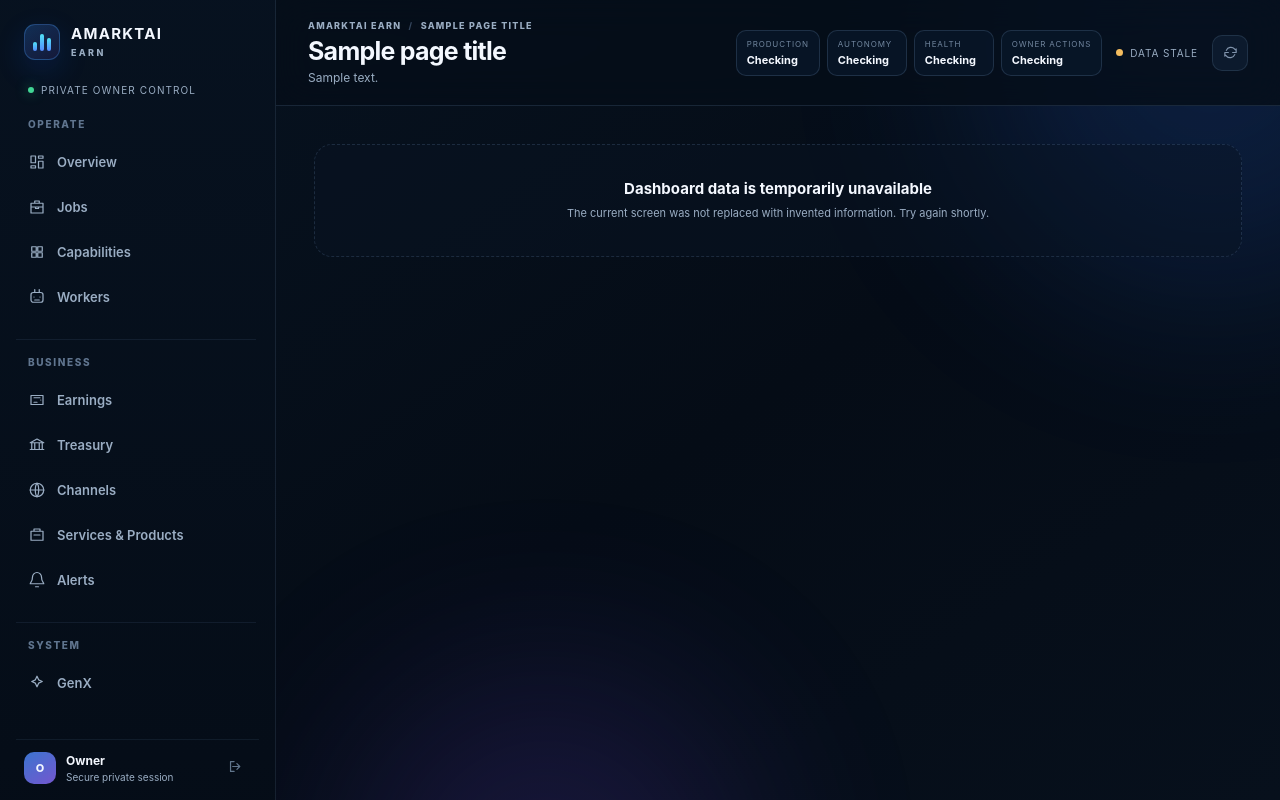
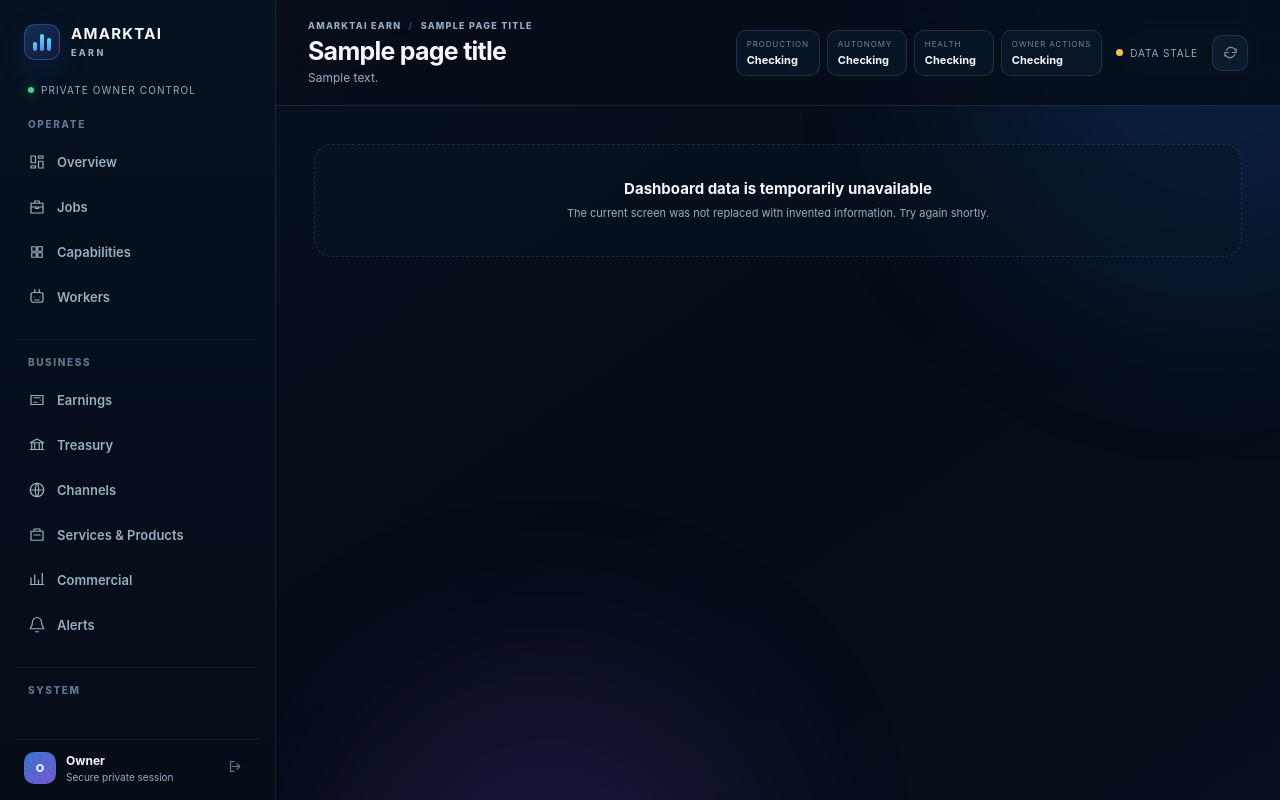
Before and after one commit to amarktainetwork-blip/Amarktai-Earn, a Django app: template control/templates/control/operations.html in a window 1280 px wide. Run offline with Django 5.2, Linux system fonts and the light colour scheme; the template is opened without the code that fills it: most values are stand-ins (such as "Sample title", 1, 10 or a date in 2020).

Commit message:
feat: add owner commercial control centre

```diff
--- a/control/static/control/app.js
+++ b/control/static/control/app.js
@@ -16,7 +16,7 @@
     money: ["overview", "earnings", "treasury", "markets", "performance"],
     treasury: ["overview", "earnings", "treasury", "accounts"],
     markets: ["markets", "accounts"], channels: ["markets", "accounts"],
-    services: ["factory"], genx: ["genx"], audit: ["logs"], alerts: ["alerts"],
+    services: ["factory"], commercial: ["commercial"], genx: ["genx"], audit: ["logs"], alerts: ["alerts"],
     settings: ["overview", "settings", "accounts"],
     system: ["nodes", "storage", "performance", "genx", "security"],
   };
@@ -314,6 +314,31 @@
     if (event.includes("genx")) return "genx"; if (event.includes("market") || event.includes("channel")) return "marketplace"; if (event.includes("payout") || event.includes("settlement") || event.includes("ledger")) return "settlement"; if (event.includes("security") || event.includes("auth")) return "security"; if (event.includes("autonom")) return "autonomy"; if (event.includes("recovery")) return "recovery"; if (event.includes("execution") || event.includes("worker")) return "execution"; return "job";
   }
 
+  function renderCommercial(data) {
+    const commercial = data.commercial || {};
+    const api = commercial.api_business || {products: [], calls: 0, settled_revenue: "0", settled_net_profit: "0"};
+    const customers = commercial.customers || {total: 0, repeat: 0, settled_profit: "0", retention: "NOT_YET_PROVEN"};
+    const factory = commercial.product_factory || {candidates: 0, ready: 0, published: 0, sales: 0, inventory: 0, settled_profit: "0"};
+    const products = api.products || [];
+    const inventory = commercial.launch_inventory || [];
+    const experiments = commercial.experiments || [];
+    const explanations = commercial.profit_explanations || [];
+    const cards = [
+      ["API PRODUCTS", products.length, "Canonical product records"], ["METERED CALLS", Number(api.calls || 0), "QA-approved usage records"],
+      ["SETTLED API REVENUE", `$${api.settled_revenue || "0"}`, "Authoritative settlement only"], ["SETTLED API PROFIT", `$${api.settled_net_profit || "0"}`, "Settled less attributable cost"],
+      ["API CUSTOMERS", Number(customers.total || 0), "Privacy-conscious profiles"], ["REPEAT CUSTOMERS", Number(customers.repeat || 0), customers.retention || "NOT_YET_PROVEN"],
+      ["MRR", `$${api.mrr || "0"}`, api.mrr_truth || "NOT_YET_PROVEN"], ["OVERAGE REVENUE", `$${api.overage_revenue || "0"}`, api.overage_truth || "NOT_YET_PROVEN"],
+    ];
+    const productRows = products.map((row) => ({product: row.name, proof: row.proof_state, publication: row.publication_state, plans: row.plans, calls: row.calls, expected_cost: row.expected_cost, actual_cost: row.actual_cost, settled_revenue: row.settled_revenue, settled_profit: row.settled_net_profit, owner_actions: row.required_external_actions}));
+    const factoryRows = [{candidates: factory.candidates, ready: factory.ready, published: factory.published, sales: factory.sales, inventory: factory.inventory, settled_profit: factory.settled_profit}];
+    root.innerHTML = `<div class="page-toolbar"><div class="page-toolbar-copy"><h2>Commercial control centre</h2><p>Sellable inventory, channel readiness, customer economics, experiments, and settled profit without invented demand or revenue.</p></div><a class="account-manage inline-action" href="/api/docs/">Public API docs</a></div>
+      <div class="health-grid commercial-metrics">${cards.map(([label, value, truth]) => `<article class="health-card"><small>${esc(label)}</small><strong>${esc(value)}</strong><p>${esc(human(truth))}</p></article>`).join("")}</div>
+      ${panel("API business", "Proof, publication, plans, usage, cost, and settlement", productRows.length ? genericTable(productRows) : empty("No API products", "Bootstrap the canonical commercial catalog."))}
+      <div class="section-grid commercial-grid">${panel("Launch order", "Ranked from canonical proof, economics, and blockers", inventory.length ? genericTable(inventory) : empty("No ranked inventory", "Bootstrap commercial product packages."))}${panel("Product Factory", "Inventory and outcomes from the existing factory", genericTable(factoryRows))}</div>
+      ${panel("Offer experiments", "Winner recommendations require settled risk-adjusted profit", experiments.length ? genericTable(experiments) : empty("No experiments", "No offer variants are collecting first-party evidence."))}
+      ${panel("Why did AmarktAI choose this?", "Persisted Profit Brain facts and rejection reasons", explanations.length ? genericTable(explanations) : empty("No decision evidence yet", "Canonical decisions appear after real opportunities are scored."))}`;
+  }
+
   function renderAudit(data) {
     const rows = (data.logs || {}).rows || []; const filters = [["all", "All"], ["job", "Jobs"], ["execution", "Executions"], ["genx", "GenX"], ["marketplace", "Marketplace"], ["settlement", "Settlement"], ["security", "Security"], ["autonomy", "Autonomy"], ["recovery", "Owner recovery"]]; const visible = rows.filter((row) => activeAuditFilter === "all" || auditCategory(row) === activeAuditFilter);
     root.innerHTML = `<div class="page-toolbar"><div class="page-toolbar-copy"><h2>Owner-readable audit</h2><p>Human-readable event names first; correlation IDs and raw metadata remain expandable.</p></div></div><div class="audit-filters" role="tablist" aria-label="Audit event filters">${filters.map(([value, label]) => `<button type="button" data-audit-filter="${value}" class="${activeAuditFilter === value ? "active" : ""}">${label}</button>`).join("")}</div><section class="panel">${visible.length ? visible.map((row) => `<article class="audit-event"><time>${esc(row.created ? new Date(row.created).toLocaleString() : "Time unavailable")}</time><span>${stateBadge(row.severity)}</span><div><strong>${esc(human(row.event))}</strong><small>${esc(row.actor ? `Actor: ${row.actor}` : "System event")}</small></div><details><summary>Evidence</summary><div class="panel-body"><small>CORRELATION</small><code>${esc(row.correlation || "—")}</code>${row.metadata ? `<pre class="raw-object">${esc(JSON.stringify(row.metadata, null, 2))}</pre>` : ""}</div></details></article>`).join("") : empty("No events in this filter", "No persisted audit events match the selected category.")}</section>`;
@@ -438,6 +463,7 @@
     else if (section === "treasury") renderTreasury(data);
     else if (section === "markets" || section === "channels") renderMarkets(data);
     else if (section === "services") renderServices(data);
+    else if (section === "commercial") renderCommercial(data);
     else if (section === "genx") renderGenX(data);
     else if (section === "audit") renderAudit(data);
     else if (section === "alerts") renderAlerts(data);
--- a/control/templates/control/partials/sidebar.html
+++ b/control/templates/control/partials/sidebar.html
@@ -15,6 +15,7 @@
     <a href="/ops/treasury/" class="{% if section == 'treasury' %}active{% endif %}"><svg aria-hidden="true" viewBox="0 0 24 24"><path d="M3 9h18M5 9v9m4-9v9m6-9v9m4-9v9M3 18h18M12 4l9 5H3l9-5Z"/></svg><span>Treasury</span></a>
     <a href="/ops/markets/" class="{% if section == 'markets' or section == 'accounts' or section == 'channels' %}active{% endif %}"><svg aria-hidden="true" viewBox="0 0 24 24"><circle cx="12" cy="12" r="9"/><path d="M3 12h18M12 3c3 3 3 15 0 18M12 3c-3 3-3 15 0 18"/></svg><span>Channels</span></a>
     <a href="/ops/services/" class="{% if section == 'services' or section == 'factory' %}active{% endif %}"><svg aria-hidden="true" viewBox="0 0 24 24"><path d="M4 7h16v12H4zM8 7V4h8v3M8 12h8"/></svg><span>Services &amp; Products</span></a>
+    <a href="/ops/commercial/" class="{% if section == 'commercial' %}active{% endif %}"><svg aria-hidden="true" viewBox="0 0 24 24"><path d="M4 18V9m5 9V5m5 13v-6m5 6V3M3 18h18"/></svg><span>Commercial</span></a>
     <a href="/ops/alerts/" class="{% if section == 'alerts' %}active{% endif %}"><svg aria-hidden="true" viewBox="0 0 24 24"><path d="M18 8a6 6 0 0 0-12 0c0 7-3 7-3 9h18c0-2-3-2-3-9M10 21h4"/></svg><span>Alerts</span><b id="navAlerts"></b></a>
     <span class="nav-label nav-label-spaced">SYSTEM</span>
     <a href="/ops/genx/" class="{% if section == 'genx' %}active{% endif %}"><svg aria-hidden="true" viewBox="0 0 24 24"><path d="m12 3 2.2 4.8L19 10l-4.8 2.2L12 17l-2.2-4.8L5 10l4.8-2.2L12 3Z"/></svg><span>GenX</span></a>
```
Also changed, not shown: control/views.py (+24 -5 lines).
